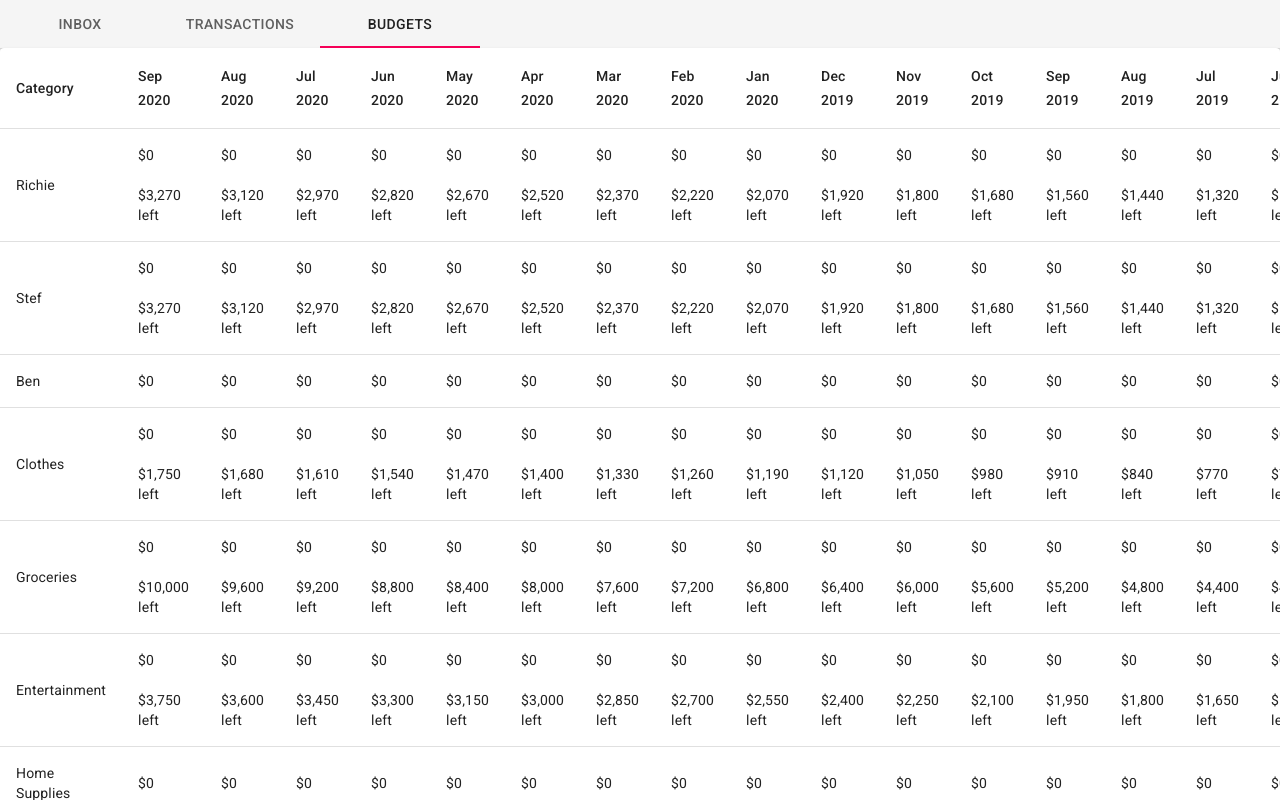
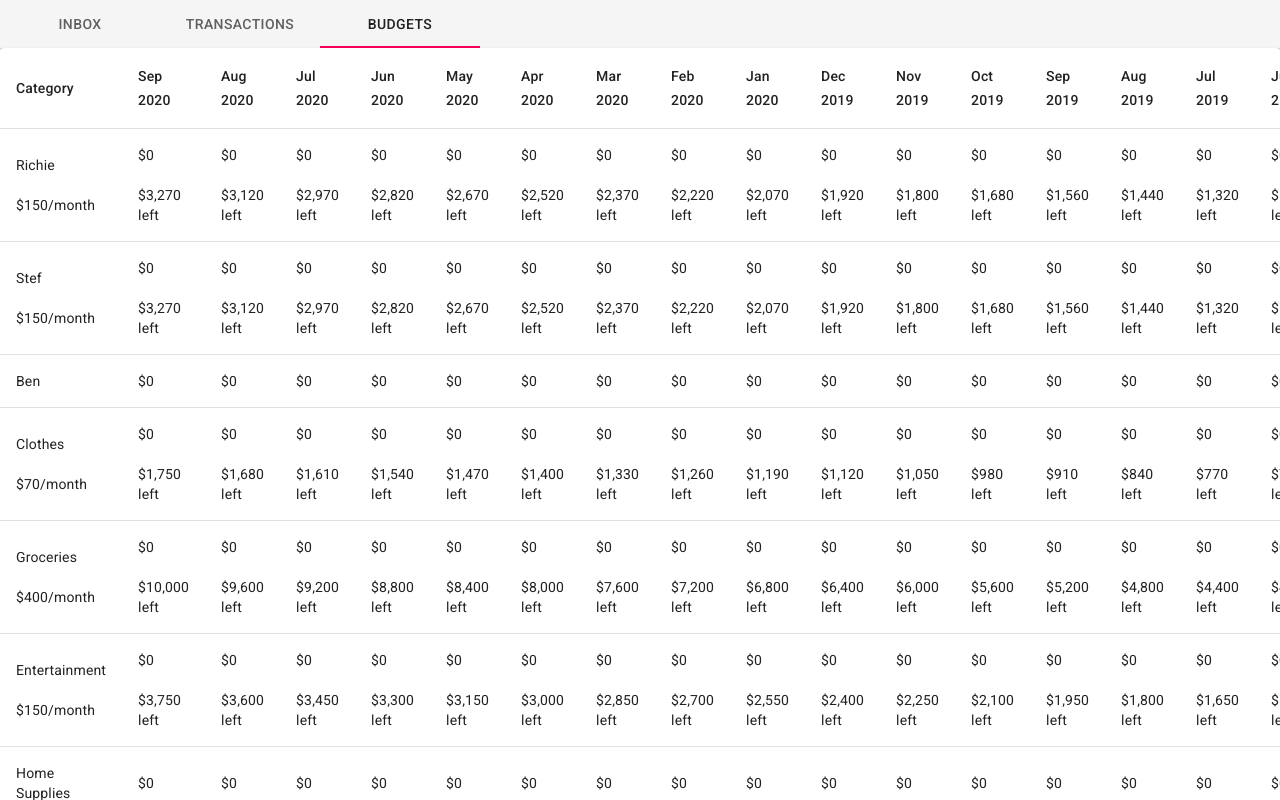
Before and after one commit to georgeflug/budget-web, a React (Create React App) app: page / in a window 1280 px wide. Both pictures are taken after a click on the tab "BUDGETS". Shown: the top 800 px of the page. Built offline with nearby package versions, Linux system fonts and the light colour scheme; no server answers.

Commit message:
[Budgets] Add budget allocation to budget row

```diff
--- a/src/budgets/hasAllocation.ts
+++ b/src/budgets/hasAllocation.ts
@@ -1,5 +1,14 @@
 import {budgetAllocations} from "./budget-allocations";
+import { chain } from "lodash";
 
 export function hasAllocation(category: string) {
   return budgetAllocations.some(allocation => allocation.category === category);
 }
+
+export function getAllocation(category: string) {
+  return chain(budgetAllocations)
+    .filter(allocation => allocation.category === category)
+    .maxBy(allocation => allocation.startDate)
+    .value()
+    .amount;
+}
--- a/src/tabs/BudgetTab.tsx
+++ b/src/tabs/BudgetTab.tsx
@@ -12,7 +12,7 @@ import {getAllMonths} from "../budgets/getAllMonths";
 import {useSelector} from "react-redux";
 import {Transaction} from "../transactions/transactionModel";
 import {getMonthTotal} from "../budgets/getMonthTotal";
-import {hasAllocation} from "../budgets/hasAllocation";
+import {getAllocation, hasAllocation} from "../budgets/hasAllocation";
 import {getRemainingAllocation} from "../budgets/getRemainingAllocation";
 import {formatCurrencyRounded} from "../currency/formatCurrency";
 
@@ -33,7 +33,9 @@ export function BudgetTab() {
           <TableBody>
             {budgetCategories.map(category => (
               <TableRow key={category}>
-                <TableCell>{category}</TableCell>
+                <TableCell>{category}{hasAllocation(category) && (
+                  <div><br/><span>{formatCurrencyRounded(getAllocation(category))}/month</span></div>
+                )}</TableCell>
                 {months.map(month => (
                   <TableCell>
                     {formatCurrencyRounded(getMonthTotal(transactions, category, month))}
```
